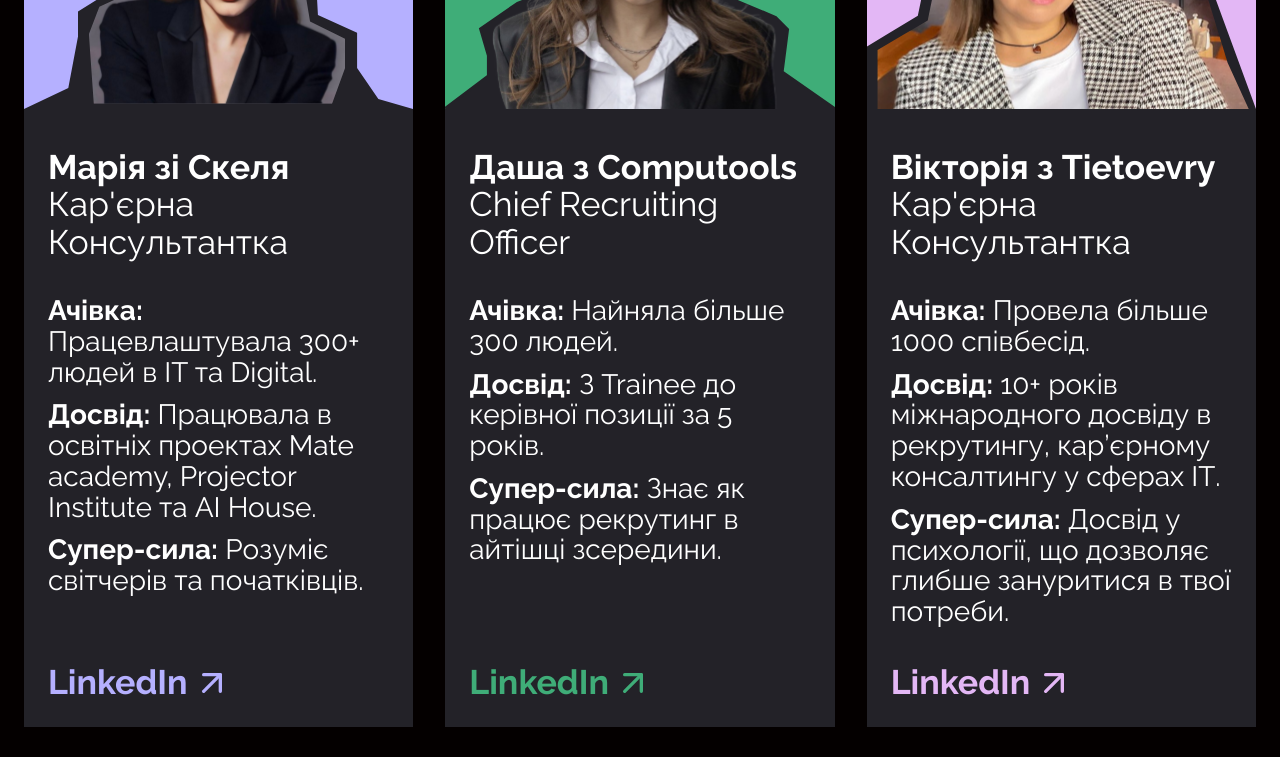
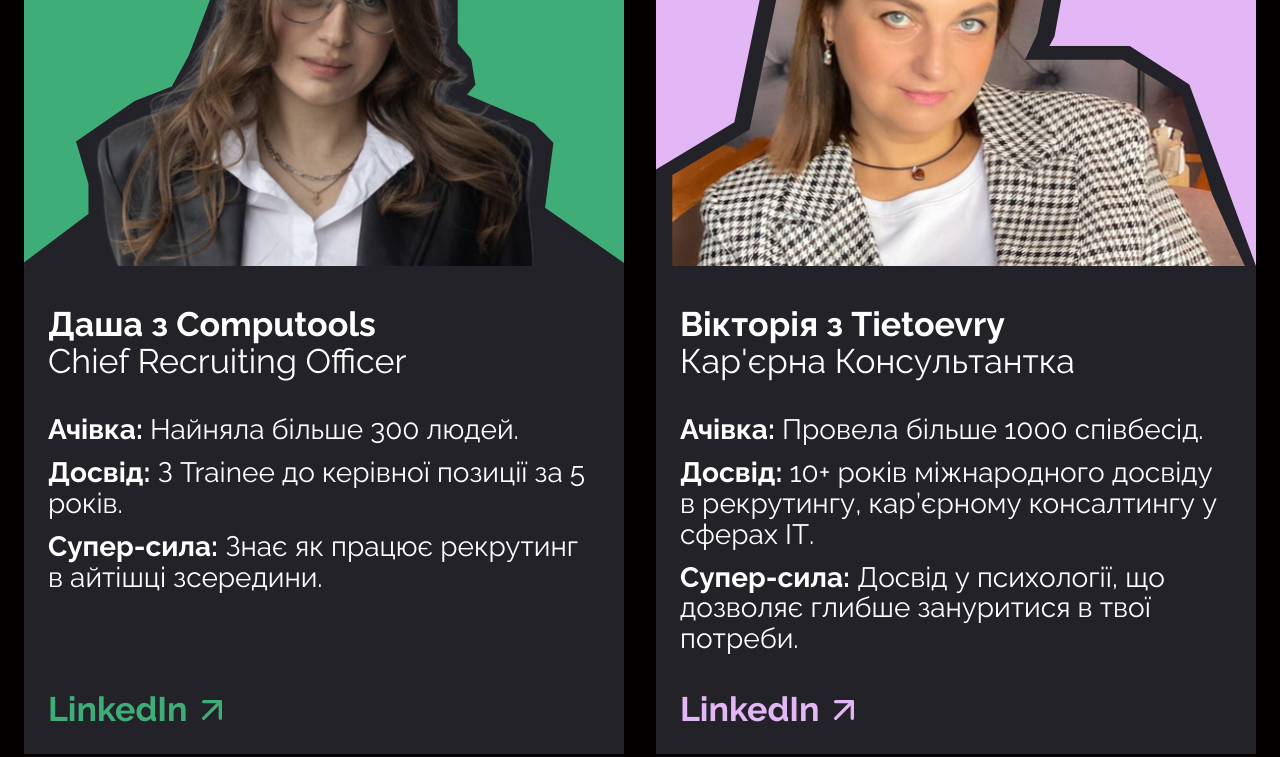
Before and after one commit to InM1nd/skelya_reborn, a Next.js app: page / in a window 1280 px wide. Shown: the part 2000-2757 px from the top of the page. Built offline with nearby package versions, Linux system fonts and the light colour scheme; a web font is replaced by a local one.

Commit message:
My solution. Better late than never.

```diff
--- a/next.config.mjs
+++ b/next.config.mjs
@@ -1,4 +1,14 @@
 /** @type {import('next').NextConfig} */
-const nextConfig = {};
+const nextConfig = {
+  async redirects() {
+    return [
+      {
+        source: "/intensive",
+        destination: "/",
+        permanent: false, // false означает временный редирект (302), true — постоянный (308)
+      },
+    ];
+  },
+};
 
 export default nextConfig;
--- a/src/app/page.tsx
+++ b/src/app/page.tsx
@@ -8,7 +8,7 @@ import { Reviews } from "./parts/reviews";
 import { Fishka } from "./parts/fishka";
 import ConsultantsSection from "./parts/consultants";
 import { Faq } from "./parts/faq";
-import FloatingButton from "@/components/global/floatingButton";
+// import FloatingButton from "@/components/global/floatingButton";
 
 
 export default function Home() {
@@ -22,7 +22,7 @@ export default function Home() {
       <HowWorks/>
       <Reviews/>
       <Faq/>
-      <FloatingButton/>
+      {/* <FloatingButton/> */}
       <Footer/>
     </main>
   );
--- a/src/app/parts/consultants.tsx
+++ b/src/app/parts/consultants.tsx
@@ -18,17 +18,17 @@ const ConsultantsSection = () => {
   };
 
   const consultants = [
-    {
-      id: 1,
-      name: "Марія зі Скеля",
-      position: "Кар'єрна Консультантка",
-      image: "/svg/Consultant_1.svg",
-      achievement: "Працевлаштувала 300+ людей в IT та Digital.",
-      experience: "Працювала в освітніх проектах Mate academy, Projector Institute та AI House.",
-      superpower: "Розуміє світчерів та початківців.",
-      linkedin: "https://www.linkedin.com/in/mariiaternovska/",
-      accentColor: "text-purple-light",
-    },
+    // {
+    //   id: 1,
+    //   name: "Марія зі Скеля",
+    //   position: "Кар'єрна Консультантка",
+    //   image: "/svg/Consultant_1.svg",
+    //   achievement: "Працевлаштувала 300+ людей в IT та Digital.",
+    //   experience: "Працювала в освітніх проектах Mate academy, Projector Institute та AI House.",
+    //   superpower: "Розуміє світчерів та початківців.",
+    //   linkedin: "https://www.linkedin.com/in/mariiaternovska/",
+    //   accentColor: "text-purple-light",
+    // },
     {
       id: 2,
       name: "Даша з Computools",
@@ -66,12 +66,12 @@ const ConsultantsSection = () => {
       id: 5,
       name: "Марина з BazaIT",
       position: "Senior Technical Recruiter",
-      image: "/svg/Consultant_4.svg",
+      image: "/svg/Consultant_5.svg",
       achievement: "Працювала з міжнародним IT ринком, могла бути радіофізиком.",
       experience: "7+ років у tech-рекрутингу, 4 роки в пошуку AI-талантів, зараз у Military.",
       superpower: "Знає, що таке Work-life balance.",
       linkedin: "https://www.linkedin.com/in/marynashcher/",
-      accentColor: "#E57550",
+      accentColor: "text-[#E57550]",
     },
   ];
 
@@ -81,8 +81,8 @@ const ConsultantsSection = () => {
         <div className="w-full flex justify-center flex-col p-4 lg:p-6">
         <div className="grid grid-cols-1 md:grid-cols-3 gap-4 lg:gap-8 mb-4">
       {/* First row - always show 3 cards */}
-      <div className="col-span-full grid grid-cols-1 md:grid-cols-3 gap-4 lg:gap-8">
-        {consultants.slice(0, 3).map((consultant, index) => (
+      <div className="col-span-full grid grid-cols-1 md:grid-cols-2 md:grid-rows-2 2xl:grid-rows-1 2xl:grid-cols-4 gap-4 lg:gap-8">
+        {consultants.slice(0, 5).map((consultant, index) => (
           <div key={index} className="bg-gray text-white h-full flex flex-col">
             <div className="relative mb-4">
               <img
@@ -120,9 +120,8 @@ const ConsultantsSection = () => {
       </div>
 
       {/* Second row - last 2 cards centered */}
-      <div className="col-span-full justify-center block gap-4 md:flex lg:gap-8">
+      {/* <div className="col-span-full justify-center block gap-4 md:flex lg:gap-8">
         <div className="md:w-1/3">
-                    {/* Card 4 - Similar to Card 1 with different background */}
           <div className="bg-gray text-white h-full flex flex-col">
             <div className="relative mb-4">
               <img src="/svg/Consultant_4.svg" alt="Consultant" className="object-cover h-auto w-full " />
@@ -150,7 +149,6 @@ const ConsultantsSection = () => {
           </div>
         </div>
         <div className="md:w-1/3 mt-4 md:mt-0">
-           {/* Card 5 - Similar to Card 1 with different background */}
            <div className="bg-gray text-white h-full flex flex-col">
             <div className="relative mb-4">
               <img src="/svg/Consultant_5.svg" alt="Consultant" className="object-cover h-auto w-full " />
@@ -177,7 +175,7 @@ const ConsultantsSection = () => {
             </div>
         </div>
       </div>
-      </div>
+      </div> */}
 
         </div>
         <BigButton
--- a/src/app/parts/footer.tsx
+++ b/src/app/parts/footer.tsx
@@ -18,7 +18,7 @@ export const Footer = () => {
     { href: '#fishka', label: 'Трішки цифр' },
     { href: '#consultants', label: 'КОНСУЛЬТАНТИ' },
     { href: '#products', label: 'послуги' },
-    { href: '#intencive', label: 'Інтенсив', isHighlighted: true },
+    // { href: '#intencive', label: 'Інтенсив', isHighlighted: true },
     { href: '#reviews', label: 'історії успіху' },
     { href: '#Faq', label: 'ЧАСТІ ПИТАННЯ' },
   ];
--- a/src/components/global/Products/ProductSection.tsx
+++ b/src/components/global/Products/ProductSection.tsx
@@ -1,10 +1,10 @@
 'use client'
 
 import { ArrowUpRight } from "lucide-react";
-import Link from "next/link";
+// import Link from "next/link";
 import { useState } from "react";
 import { sendGAEvent } from '@next/third-parties/google';
-import ContactFormModal from "../modal";
+// import ContactFormModal from "../modal";
 
 interface TabContent {
   title: string;
@@ -56,25 +56,25 @@ const ServicesSection: React.FC = () => {
     window.open(tabContent[activeTab].buyLink, '_blank');
   };
 
-  const [isModalOpen, setIsModalOpen] = useState(false);
+  // const [isModalOpen, setIsModalOpen] = useState(false);
 
-  const handleRegisterClick = () => {
-    sendGAEvent('event', 'Register_Button_Click', {
-      location: 'product_section'
-    });
-    setIsModalOpen(true);
-  };
+  // const handleRegisterClick = () => {
+  //   sendGAEvent('event', 'Register_Button_Click', {
+  //     location: 'product_section'
+  //   });
+  //   setIsModalOpen(true);
+  // };
 
-  const handleCloseModal = () => {
-    setIsModalOpen(false);
-  };
+  // const handleCloseModal = () => {
+  //   setIsModalOpen(false);
+  // };
 
-  const handleIntensivePageClick = () => {
-    sendGAEvent('event', 'Intensive_Page_Click', {
-      location: 'product_section'
-    });
-    window.location.href = '/intensive';
-  };
+  // const handleIntensivePageClick = () => {
+  //   sendGAEvent('event', 'Intensive_Page_Click', {
+  //     location: 'product_section'
+  //   });
+  //   window.location.href = '/intensive';
+  // };
 
 
   return (
@@ -163,7 +163,7 @@ const ServicesSection: React.FC = () => {
       </div>
 
       {/* Intensive Section */}
-      <div className="grid grid-cols-1 lg:grid-cols-12 gap-8" id="intencive">
+        {/* <div className="grid grid-cols-1 lg:grid-cols-12 gap-8" id="intencive">
         <div className="lg:col-span-12">
           <div className="bg-gray flex flex-col pt-8 sm:pt-12 2xl:pt-[100px]">
             <div className="flex flex-col lg:flex-row lg:justify-between">
@@ -209,23 +209,22 @@ const ServicesSection: React.FC = () => {
             </div>
           </div>
           </div>
-        </div>
+        </div> */}
 
         {/* Price */}
-        <div className="bg-pink text-black mt-6 p-4 sm:p-6 lg:p-8 text-left mb-4 sm:mb-6">
+        {/* <div className="bg-pink text-black mt-6 p-4 sm:p-6 lg:p-8 text-left mb-4 sm:mb-6">
           <p className="text-[18px] sm:text-[20px] lg:text-[32px] font-bold font-unbounded">ВАРТІСТЬ ІНТЕНСИВУ - 5200 ГРН</p>
-        </div>
+        </div> */}
 
-        <div className="grid grid-cols-1 mt-6 md:grid-cols-12 md:gap-8">
+        {/* <div className="grid grid-cols-1 mt-6 md:grid-cols-12 md:gap-8">
             <Link href="/intensive" onClick={handleIntensivePageClick} className="col-span-1 border-4 border-blue text-blue flex items-center justify-center gap-2 text-xl mb-4 font-semibold py-3 px-4 transition-colors md:col-span-7 md:mb-0 sm:py-4 sm:px-6 sm:text-2xl 2xl:text-[40px] duration-300 hover:border-purple-main hover:text-purple-main group hover:stroke-change">
                 ПРОГРАМА ІНТЕНСИВУ <ArrowUpRight className="w-6 h-6 sm:w-8 sm:h-8 2xl:w-12 2xl:h-12" />
             </Link>
-          {/* Register Button */}
             <button className="col-span-1 border-4 border-blue bg-blue text-black flex items-center justify-center gap-2 text-xl font-semibold py-3 px-4 md:col-span-5 sm:px-6 sm:py-4 2xl:text-[40px] sm:text-2xl transition-colors duration-300 hover:border-purple-main hover:text-purple-main hover:bg-black group hover:stroke-change " onClick={handleRegisterClick}>
               ЗАРЕЄСТРУВАТИСЯ <ArrowUpRight className="w-6 h-6 sm:w-8 sm:h-8 2xl:w-12 2xl:h-12" />
             </button>
             <ContactFormModal isOpen={isModalOpen} onClose={handleCloseModal} toggleModal={() => setIsModalOpen(!isModalOpen)} />
-        </div>
+        </div> */}
     </div>
   );
 };
--- a/src/components/global/header.tsx
+++ b/src/components/global/header.tsx
@@ -25,7 +25,7 @@ const Header = ({ }) => {
     { href: '#fishka', label: 'Трішки цифр' },
     { href: '#consultants', label: 'КОНСУЛЬТАНТИ' },
     { href: '#products', label: 'послуги' },
-    { href: '#intencive', label: 'Інтенсив', isHighlighted: true },
+    // { href: '#intencive', label: 'Інтенсив', isHighlighted: true },
     { href: '#reviews', label: 'історії успіху' },
     { href: '#Faq', label: 'ЧАСТІ ПИТАННЯ' },
   ];
```
